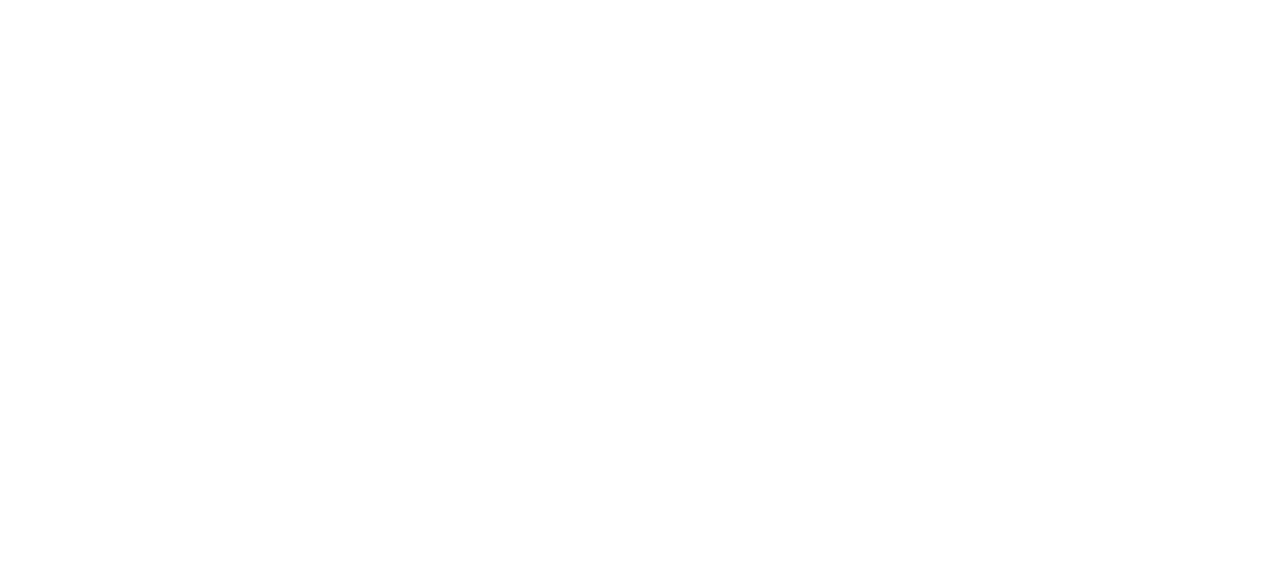
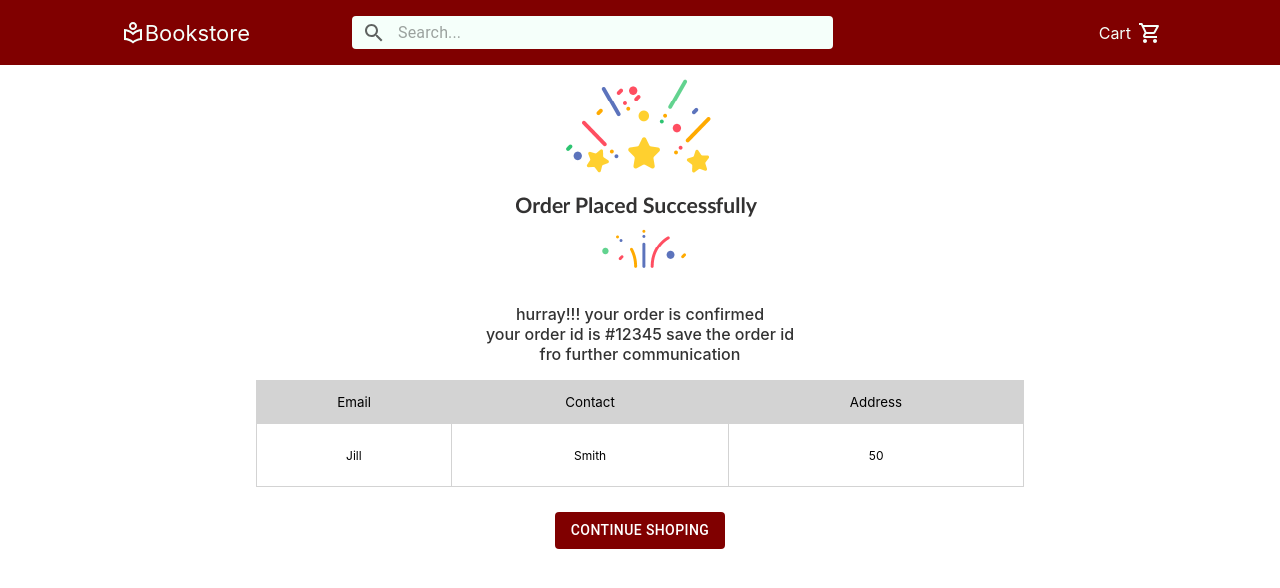
Before and after one commit to shrawanamit/book-store, a React (Create React App) app: page /orderSummery in a window 1280 px wide. Shown: the top 588 px of the page. Built offline with nearby package versions, Linux system fonts and the light colour scheme.

Commit message:
added ui of order successfull message

```diff
--- a/src/App.js
+++ b/src/App.js
@@ -7,7 +7,9 @@
 import './App.css';
 import { Provider } from 'react-redux';
 import store from './redux/store/store';
-import BookInCart from './Components/BookInCart'
+import BookInCart from './Components/BookInCart';
+import OrderSummery from './Components/OrderSummery';
+
 
 function App() {
   return (
@@ -19,7 +21,7 @@
         <Route exact path="/userLogin" component={SignIn} />
         <Route exact path="/userDashBord" component={Dashbord} />
         <Route exact path="/bookInCart" component={BookInCart} />
-        <Route exact path="/adminDashBord" component={AdminDashBord} />
+        <Route exact path="/orderSummery" component={OrderSummery} />
         </Router>
     </div>
     </Provider>
--- /dev/null
+++ b/src/Components/OrderSummery.jsx
@@ -0,0 +1,47 @@
+import React from 'react';
+import ToolBar from './ToolBar';
+import orderSucessfull from '../assetes/orderSucessfull.png';
+import '../SCSS/orderSummery.scss'
+import Button from '@material-ui/core/Button';
+
+export default class OrderSummery extends React.Component {
+    render() {
+        return (
+            <React.Fragment>
+                <ToolBar />
+                <div className="cartDisplay">
+                    <div className="orderSummeryContainer">
+                        <div className="orderSucessfullImageContainer">
+                            <img src={orderSucessfull} className="orderSucessfullImage" />
+                        </div>
+                        <div>
+                            <p className="orderSucessfullMessage">hurray!!! your order is confirmed <br />
+                                your order id is #12345 save the order id<br />
+                                fro further communication
+                            </p>
+                        </div>
+                        <div className="tableContainer">
+                            <table className="tableHtml">
+                                <tr classNmae="tableRow">
+                                    <th className="tableHeading">Email</th>
+                                    <th className="tableHeading">Contact</th>
+                                    <th className="tableHeading">Address</th>
+                                </tr>
+                                <tr classNmae="tableRow">
+                                    <td className="tableValue">Jill</td>
+                                    <td className="tableValue">Smith</td>
+                                    <td className="tableValue">50</td>
+                                </tr>
+                            </table>
+                        </div>
+                        <div className="continueShopping">
+                            <Button variant="contained" color="primary" disableElevation>
+                                continue Shoping
+                            </Button>
+                        </div>
+                    </div>
+                </div>
+            </React.Fragment>
+        );
+    }
+}
--- /dev/null
+++ b/src/SCSS/orderSummery.scss
@@ -0,0 +1,46 @@
+
+@mixin tableBorder {
+    border:1px solid lightgrey;
+}
+.orderSummeryContainer{
+    display: flex;
+    flex-direction: column;
+    width: 100%;
+    justify-content: center;
+    align-items: center;
+}
+.tableContainer{
+    display: flex;
+    justify-content: center;
+    width: 60%;
+}
+.tableHtml{
+   @include tableBorder();
+    border-collapse: collapse;
+    width: 100%;
+
+}
+.tableHeading{
+    background-color: lightgrey;
+    font-size: smaller;
+    font-weight: 400;
+    font-family: revert;
+    height: 40px;
+
+}
+.tableValue{
+   @include tableBorder();
+    height: 60px;
+    font-size: 12px;
+}
+.orderSucessfullImage{
+    width: fit-content;
+    height: fit-content;
+}
+.continueShopping{
+    padding: 25px;
+}
+.orderSucessfullMessage{
+    font-weight: 500;
+    opacity: 0.8;
+}
```
Also changed, not shown: src/OrderSucessful.png (added), src/assetes/orderSucessfull.png (added).
